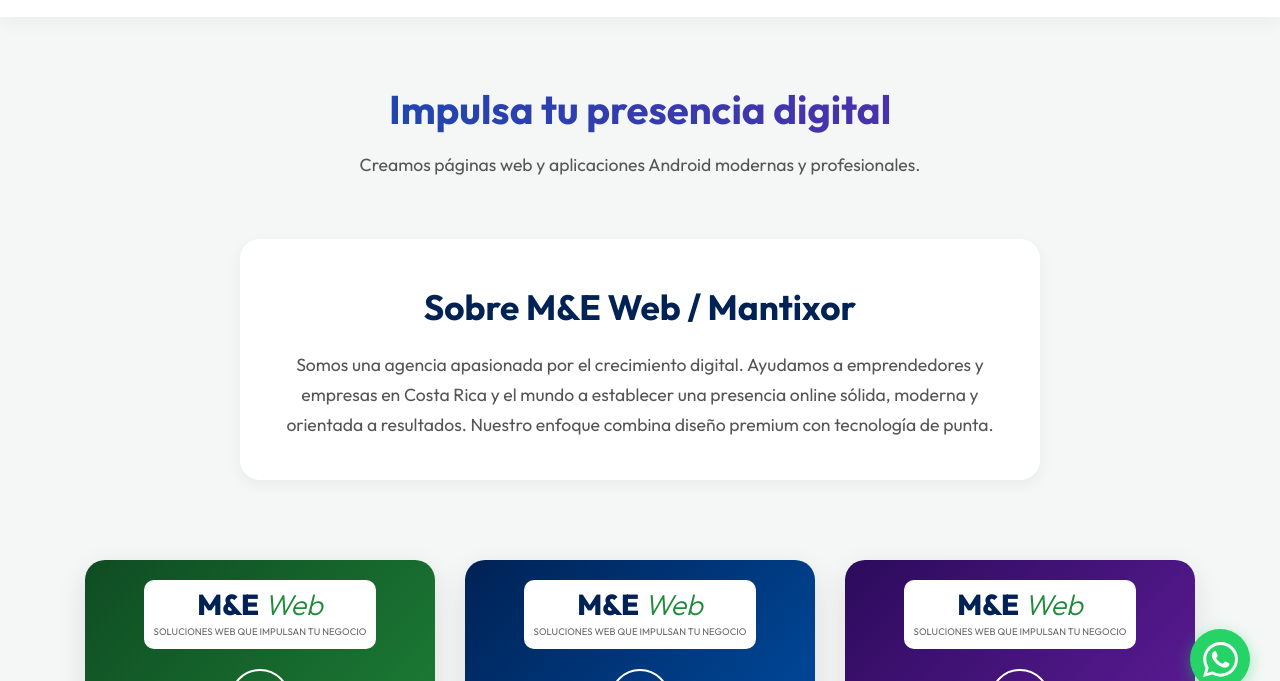
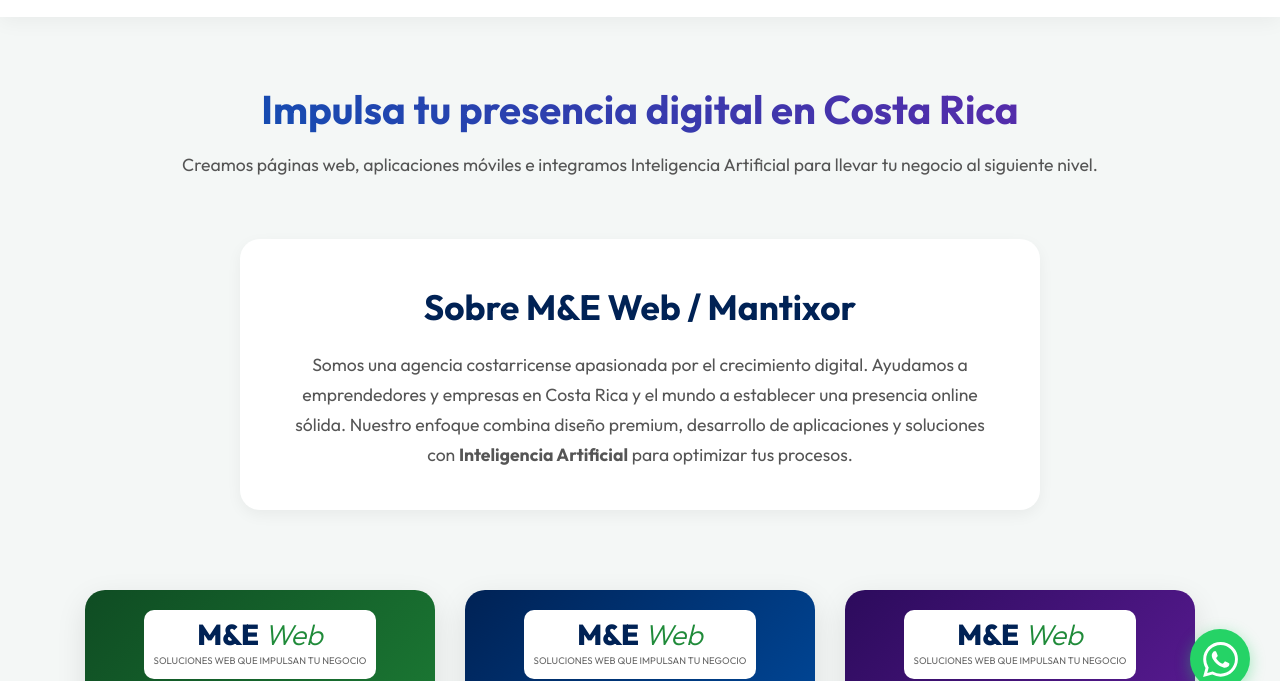
Before and after one commit to WEWebcr/Mantixor, a website built with Vite: page index.html in a window 1280 px wide. Shown: the part 81-762 px from the top of the page. Built offline with nearby package versions, Linux system fonts and the light colour scheme.

Commit message:
Mejorar SEO para Costa Rica e incluir Inteligencia Artificial

```diff
--- a/index.html
+++ b/index.html
@@ -3,10 +3,10 @@
   <head>
     <meta charset="UTF-8" />
     <meta name="viewport" content="width=device-width, initial-scale=1.0" />
-    <title>Mantixor | Soluciones Web que Impulsan tu Negocio</title>
+    <title>Mantixor | Desarrollo Web, Apps e Inteligencia Artificial en Costa Rica</title>
     <!-- SEO Optimization Meta Tags -->
-    <meta name="description" content="Mantixor ofrece creación de páginas web, aplicaciones Android personalizadas y servicios de mantenimiento web profesional. Soluciones digitales para impulsar tu negocio en Costa Rica y el mundo.">
-    <meta name="keywords" content="desarrollo web, paginas web, aplicaciones android, mantenimiento web, costa rica, crear pagina web, diseño web, desarrollo de apps">
+    <meta name="description" content="Mantixor ofrece creación de páginas web, aplicaciones móviles (Android/iOS) e integración de Inteligencia Artificial para impulsar negocios en Costa Rica y el mundo.">
+    <meta name="keywords" content="desarrollo web costa rica, aplicaciones android costa rica, inteligencia artificial costa rica, diseño web, desarrollo de apps, paginas web, mantenimiento web, IA para negocios">
     <meta name="author" content="Mantixor">
     <meta name="robots" content="index, follow">
     <link rel="canonical" href="https://mantixor.com/" />
@@ -32,15 +32,15 @@
 
     <main>
       <section class="hero">
-        <h2>Impulsa tu presencia digital</h2>
-        <p>Creamos páginas web y aplicaciones Android modernas y profesionales.</p>
+        <h2>Impulsa tu presencia digital en Costa Rica</h2>
+        <p>Creamos páginas web, aplicaciones móviles e integramos Inteligencia Artificial para llevar tu negocio al siguiente nivel.</p>
       </section>
 
       <!-- Quiénes Somos -->
       <section class="about-section">
         <div class="about-content">
           <h2>Sobre M&E Web / Mantixor</h2>
-          <p>Somos una agencia apasionada por el crecimiento digital. Ayudamos a emprendedores y empresas en Costa Rica y el mundo a establecer una presencia online sólida, moderna y orientada a resultados. Nuestro enfoque combina diseño premium con tecnología de punta.</p>
+          <p>Somos una agencia costarricense apasionada por el crecimiento digital. Ayudamos a emprendedores y empresas en Costa Rica y el mundo a establecer una presencia online sólida. Nuestro enfoque combina diseño premium, desarrollo de aplicaciones y soluciones con <strong>Inteligencia Artificial</strong> para optimizar tus procesos.</p>
         </div>
       </section>
 
@@ -136,6 +136,7 @@
               <li>Secciones ilimitadas</li>
               <li>Aplicación Web avanzada</li>
               <li>Aplicación Android personalizada</li>
+              <li>Integración de Inteligencia Artificial (IA)</li>
               <li>Base de datos</li>
               <li>Panel administrativo completo</li>
               <li>Dominio incluido (.cr) por 1 año</li>
```
